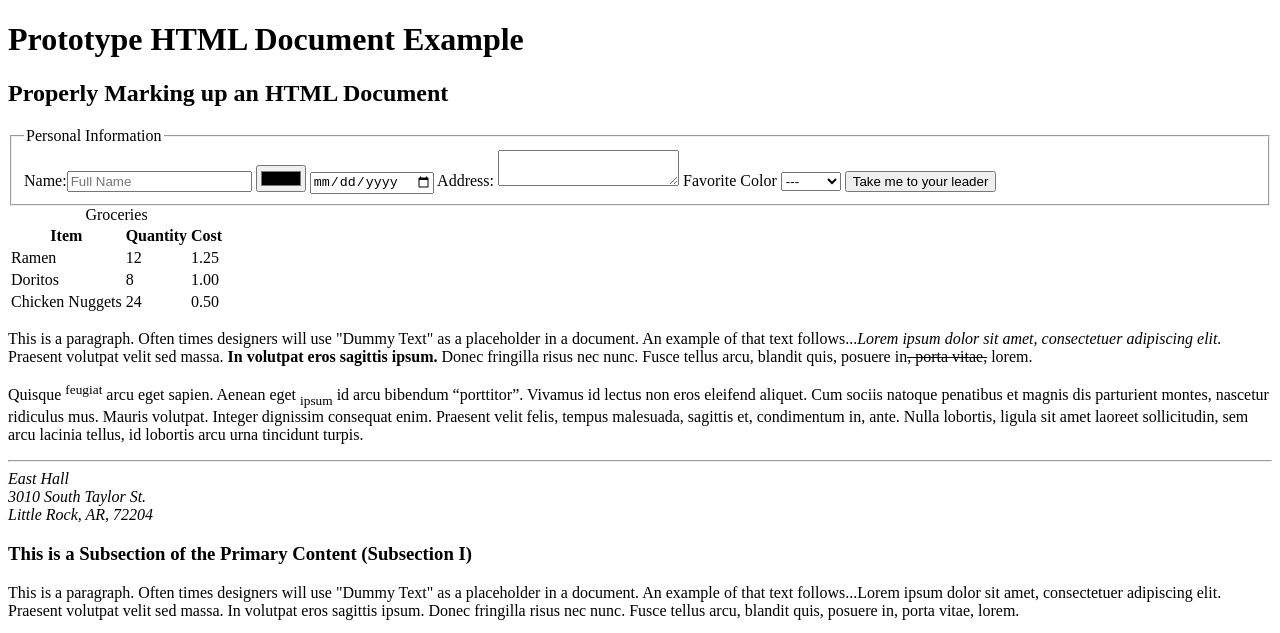
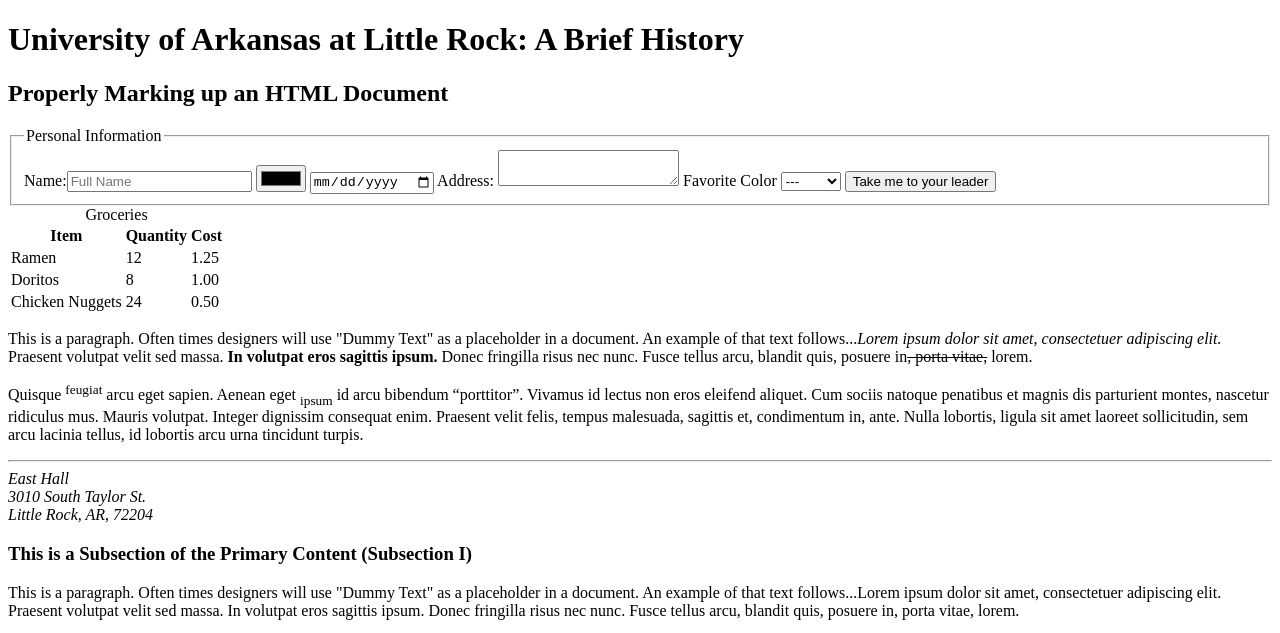
Before and after one commit to ldbasilio/ifsc-1310, a plain HTML site: page prototype/index.html in a window 1280 px wide. Shown: the top 633 px of the page. Drawn offline with Linux system fonts and the light colour scheme; grey boxes are pictures that could not be loaded.

Commit message:
Changed Title

```diff
--- a/prototype/index.html
+++ b/prototype/index.html
@@ -2,7 +2,7 @@
 <html lang="en">
 
 <head>
-  <title>Wed Tech Demo HTML Document | Luis Basilio</title>
+  <title>University of Arkansas at Little Rock: A Brief History | Luis Basilio</title>
   <meta charset="utf-8" /><!-- Defines the Character set -->
   <meta name="viewport" content="width=device-width, initial scale=1"> <!-- Responsive Web Design -->
   <meta name="description" content="This should be a keyboard rich short narrative of the site's purpose" />
@@ -11,7 +11,7 @@
 
 <body>
   <div id="header">
-    <h1 id="test">Prototype HTML Document Example</h1>
+    <h1 id="test">University of Arkansas at Little Rock: A Brief History</h1>
   </div><!-- #header -->
   <div>
     <h2>Properly Marking up an HTML Document</h2>
```
